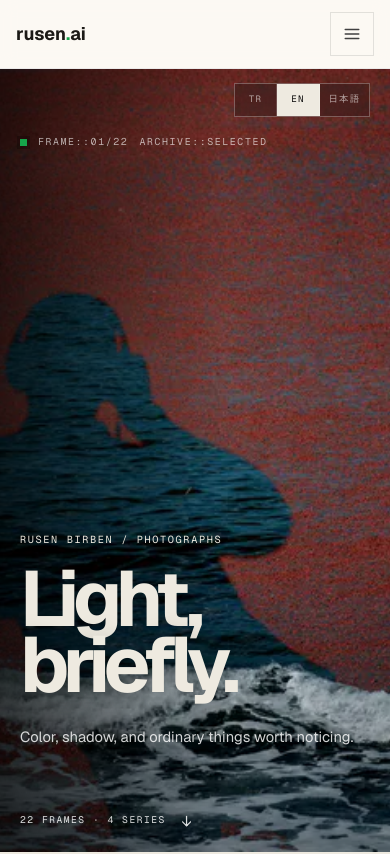
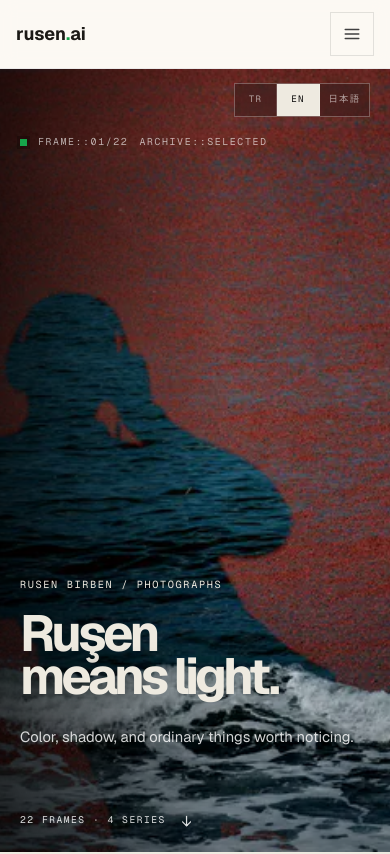
Before and after one commit to rusenbb/rusen-ai, a Next.js app: page /photos in a window 390 px wide. Shown: the top 854 px of the page. Built offline with nearby package versions, Linux system fonts and the light colour scheme.

Commit message:
Give the photo archive its namesake

```diff
--- a/src/app/photos/photos.css
+++ b/src/app/photos/photos.css
@@ -221,9 +221,9 @@
 }
 
 .photo-hero-copy h1 {
-  max-width: 9ch;
+  max-width: 11.5ch;
   margin: 0;
-  font-size: clamp(4rem, 10vw, 9.5rem);
+  font-size: clamp(3.2rem, 7.4vw, 7rem);
   font-weight: 650;
   line-height: 0.84;
   letter-spacing: -0.075em;
@@ -790,7 +790,7 @@
   }
 
   .photo-hero-copy h1 {
-    font-size: clamp(3.9rem, 20vw, 6rem);
+    font-size: clamp(2.8rem, 13vw, 4.3rem);
   }
 
   .photo-scroll-cue {
--- a/src/content/photos.json
+++ b/src/content/photos.json
@@ -33,7 +33,7 @@
   "ui": {
     "tr": {
       "archive": "RUSEN BİRBEN / FOTOĞRAFLAR",
-      "heroTitle": "Gözümün tuttuğu.",
+      "heroTitle": "Ruşen, aydınlık demek.",
       "heroSubtitle": "Renk, gölge ve fark edilmeye değer sıradan şeyler.",
       "count": "{photos} kare · {series} seri",
       "prologue": "ÖNSÖZ",
@@ -53,7 +53,7 @@
     },
     "en": {
       "archive": "RUSEN BIRBEN / PHOTOGRAPHS",
-      "heroTitle": "Light, briefly.",
+      "heroTitle": "Ruşen means light.",
       "heroSubtitle": "Color, shadow, and ordinary things worth noticing.",
       "count": "{photos} frames · {series} series",
       "prologue": "PROLOGUE",
@@ -73,7 +73,7 @@
     },
     "ja": {
       "archive": "RUSEN BIRBEN / 写真",
-      "heroTitle": "光は、束の間。",
+      "heroTitle": "Ruşenは「光」という意味。",
       "heroSubtitle": "色と影、そして目を向ける価値のある日常。",
       "count": "{photos}枚 · {series}シリーズ",
       "prologue": "序章",
```
